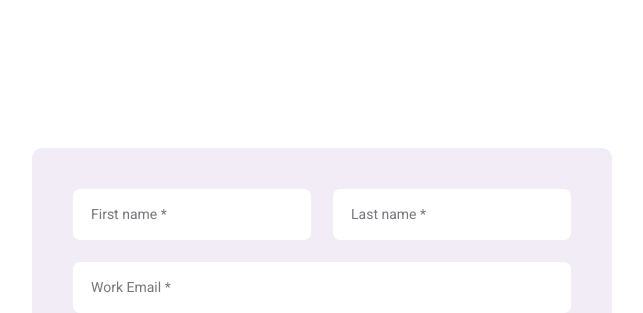
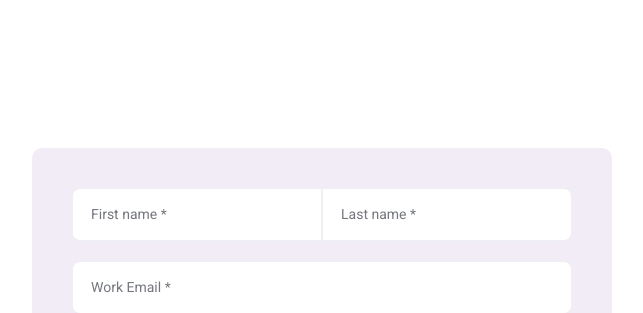
Before and after one commit to svighenaitz/storyblok-th, a React (Vite) app: page / in a window 1280 px wide. Shown: the top 313 px of the page, without its empty margins (318-961 px from the left). Built offline with nearby package versions, Linux system fonts and the light colour scheme.

Commit message:
style: adjust contact form input spacing and border radius for connected fields

```diff
--- a/src/components/ContactForm/ContactForm.module.scss
+++ b/src/components/ContactForm/ContactForm.module.scss
@@ -17,7 +17,7 @@
 
 .row {
   display: flex;
-  gap: 20px;
+  gap: 0;
 }
 
 .row .fieldGroup {
@@ -25,6 +25,17 @@
   display: flex;
   flex-direction: column;
 }
+
+/* Remove border-radius where the two inputs touch */
+.row .fieldGroup:first-child input {
+  border-top-right-radius: 0;
+  border-bottom-right-radius: 0;
+}
+.row .fieldGroup:last-child input {
+  border-top-left-radius: 0;
+  border-bottom-left-radius: 0;
+}
+
 
 .fieldGroup {
   display: flex;
@@ -39,7 +50,7 @@
 }
 
 .errorMessage {
-  padding: 10px 0 0 10px;
+  padding: 5px 0 0 5px;
   font-size: 12px;
   color: var(--color-field-error);
 }
```
